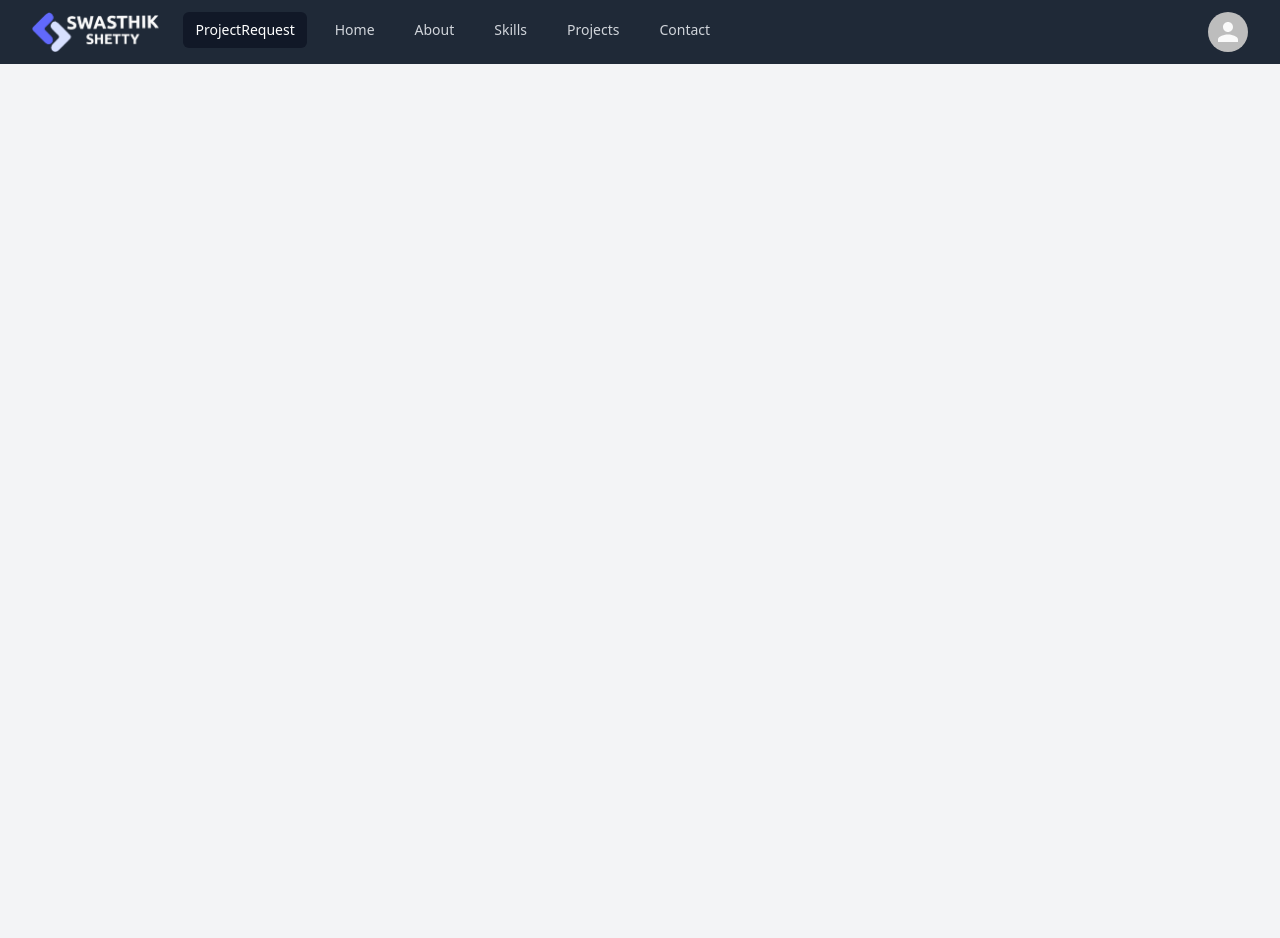
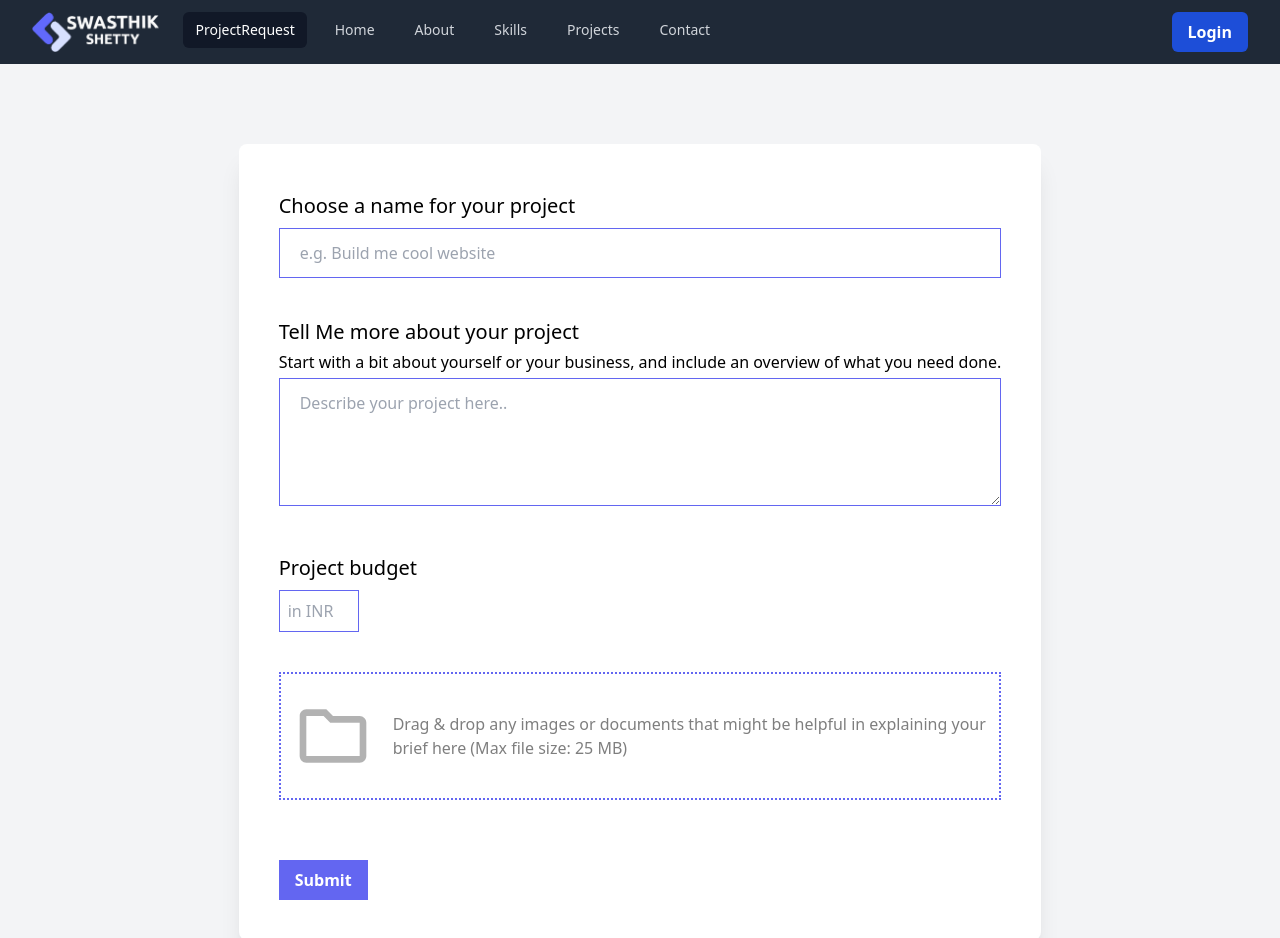
Before and after one commit to swasthikshetty10/swasthikshetty10.github.io, a React (Create React App) app: page /hireme in a window 1280 px wide. Before the commit the page ends 800 px from the top, so only its background shows below. Built offline with nearby package versions, Linux system fonts and the light colour scheme.

Commit message:
Project request form

```diff
--- a/src/Components/Home/index.js
+++ b/src/Components/Home/index.js
@@ -39,7 +39,7 @@ export default function Home() {
                   <div className="mt-5 sm:mt-8 sm:flex sm:justify-center lg:justify-start">
                     <div className="rounded-md shadow">
                       <a
-                        href="/"
+                        href="/hireme"
                         className="w-full flex items-center justify-center px-8 py-3 border border-transparent text-base font-medium rounded-md text-white bg-indigo-600 hover:bg-indigo-700 md:py-4 md:text-lg md:px-10"
                       >
                         Project Request
--- a/src/Components/ProjectRequest/Navbar.js
+++ b/src/Components/ProjectRequest/Navbar.js
@@ -74,7 +74,7 @@ export default function Navbar() {
 
 
                             </div>
-                            <DropDown />
+                            {isLoggedIn ? <DropDown /> : <button className="font-semibold text-white rounded-md hover:bg-indigo-500 bg-blue-700 px-4 py-2 " onClick={() => { setLoggedIn(true) }}>Login</button>}
 
                         </div>
                     </div>
--- a/src/Components/ProjectRequest/OrderForm.js
+++ b/src/Components/ProjectRequest/OrderForm.js
@@ -1,17 +1,46 @@
 import React from 'react'
-
+import FolderOutlinedIcon from '@material-ui/icons/FolderOutlined';
 function OrderForm() {
     return (
-        <div>
-            <form>
-                <div></div>
-                <div></div>
-                <div></div>
-                <div></div>
-                <div></div>
+        <div className="flex mt-20 justify-center ">
+            <form className="flex gap-10 flex-col font-medium p-5 md:p-10 rounded-lg shadow-xl bg-white">
+                <div className="flex flex-col " >
+                    <label className="text-xl py-2 ">Choose a name for your project</label>
+                    <input placeholder="e.g. Build me cool website " className="p-3 focus:border-green-700  focus:outline-none md:px-5 border border-indigo-500" type="text" required></input>
+                </div>
+                <div className="flex flex-col" >
+                    <label className="text-xl ">Tell Me more about your project</label>
+                    <p className="text-md font-normal py-1">Start with a bit about yourself or your business, and include an overview of what you need done.</p>
+                    <textarea placeholder="Describe your project here.." className="w-full focus:border-green-700 focus:outline-none h-20 md:h-32 p-3 md:px-5 border border-indigo-500" required></textarea>
+                </div>
+                <div className="flex flex-col" >
+                    <label className="text-xl py-2">Project budget</label>
+                    <input placeholder="in INR" min='0' type="number" className="p-3 w-20  focus:border-green-700  focus:outline-none md:p-2 border border-indigo-500"></input>
+                </div>
+                <div className="flex flex-row gap-5" >
+                    <div className="w-full">
+                        <div className="relative border-dotted h-32   border-2 border-indigo-500  flex justify-center items-center">
+                            <div className="absolute">
+                                <div className="flex flex-row gap-5 justify-evenly  p-3 items-center">
+                                    <FolderOutlinedIcon style={{ fontSize: "5rem", opacity: "60%", color: "gray" }} />
+                                    <span className="text-base font-normal opacity-50">Drag & drop any images or documents that might be helpful in explaining
+                                        your brief here (Max file size: 25 MB)</span> </div>
+                            </div> <input type="file" className="h-full w-full opacity-0" name="" />
+                        </div>
+                    </div>
+
+                </div>
+                <div className="" >
+                    {/* <label className="">Project Name</label>
+                    <input className=""></input> */}
+                    <button type="submit" className="focus:outline-none  mt-5  bg-indigo-500 w-30 hover:bg-blue-700 text-white font-bold py-2 px-4 " >
+                        Submit {/* {isLoading ? <> <DataUsageIcon className="animate-spin" /> sending</> : 'Submit'} */}
+                    </button>
+                </div>
+
             </form>
 
-        </div>
+        </div >
     )
 }
 
```
